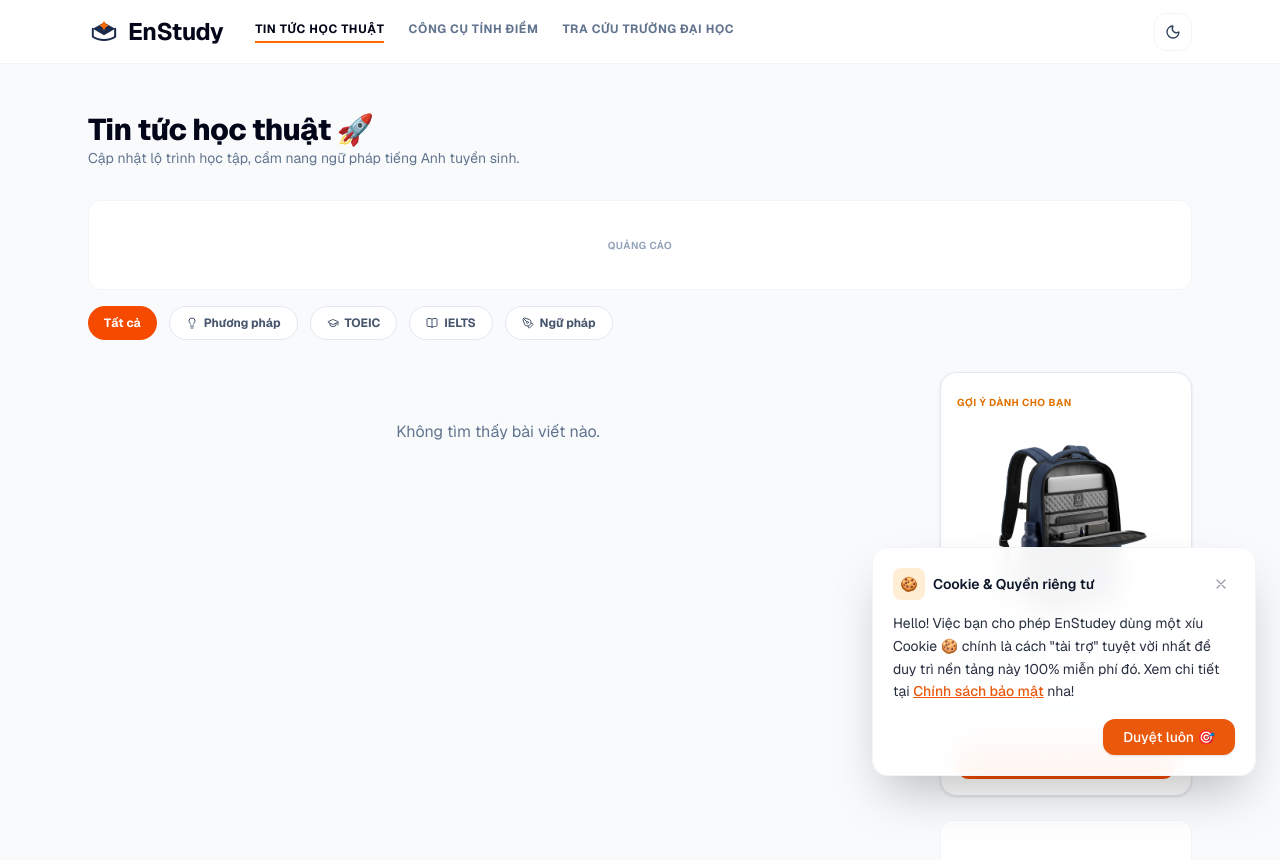
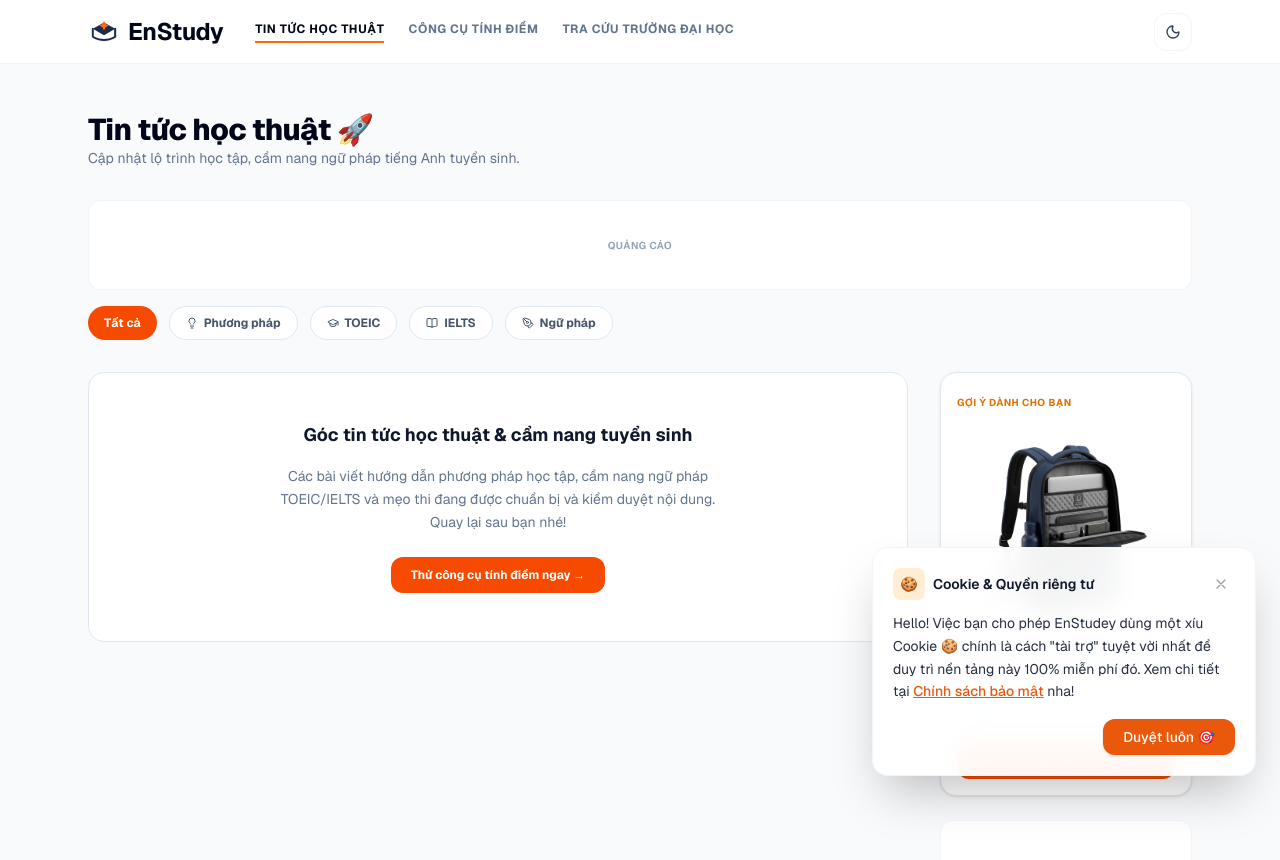
Before and after one commit to enstudey/enstudeyfe, a Next.js app: page /tin-tuc in a window 1280 px wide. Shown: the top 860 px of the page. Built offline with nearby package versions, Linux system fonts and the light colour scheme.

Commit message:
feat: fix rule content

```diff
--- a/app/blog/[category]/[slug]/page.tsx
+++ b/app/blog/[category]/[slug]/page.tsx
@@ -31,6 +31,7 @@ export async function generateMetadata({ params }: BlogPostPageProps): Promise<M
   return {
     title: `${post.title} - Blog EnStudey`,
     description: post.description,
+    robots: post.isDraft ? { index: false, follow: false } : undefined,
     openGraph: {
       title: post.title,
       description: post.description,
--- a/app/tin-tuc/BlogListClient.tsx
+++ b/app/tin-tuc/BlogListClient.tsx
@@ -168,8 +168,16 @@ export default function BlogListClient({ posts, initialPage }: BlogListClientPro
                 ))}
               </div>
             ) : (
-              <div className="text-center py-12 text-slate-500">
-                Không tìm thấy bài viết nào.
+              <div className="text-center py-12 px-6 bg-white dark:bg-zinc-900 border border-slate-200 dark:border-zinc-800 rounded-2xl space-y-4">
+                <p className="font-bold text-lg text-slate-900 dark:text-white">Góc tin tức học thuật & cẩm nang tuyển sinh</p>
+                <p className="text-sm text-slate-500 dark:text-zinc-400 max-w-md mx-auto leading-relaxed">
+                  Các bài viết hướng dẫn phương pháp học tập, cẩm nang ngữ pháp TOEIC/IELTS và mẹo thi đang được chuẩn bị và kiểm duyệt nội dung. Quay lại sau bạn nhé!
+                </p>
+                <div className="pt-2">
+                  <Link href="/tinh-diem-tot-nghiep" className="px-5 py-2.5 bg-orange-600 hover:bg-orange-700 text-white text-xs font-bold rounded-xl transition inline-block">
+                    Thử công cụ tính điểm ngay &rarr;
+                  </Link>
+                </div>
               </div>
             )}
 
--- a/app/tinh-diem-tot-nghiep/layout.tsx
+++ b/app/tinh-diem-tot-nghiep/layout.tsx
@@ -2,7 +2,7 @@ import { Metadata } from "next";
 
 export const metadata: Metadata = {
   title: "Công cụ tính điểm tốt nghiệp THPT 2026 chính xác - EnStudey",
-  description: "Tính điểm xét tuyển đại học các khối A00, A01, B00, D01 tự động, chính xác và nhanh chóng nhất.",
+  description: "Tính điểm xét tuyển đại học các khối A00, A01, B00, D01 tự động, chính xác và nhanh chóng.",
 };
 
 export default function CalculatorLayout({
--- a/app/tinh-diem-tot-nghiep/page.tsx
+++ b/app/tinh-diem-tot-nghiep/page.tsx
@@ -236,7 +236,7 @@ export default function CalculatorPage() {
 
     const rawEnglish = parseFloat(scores.english) || 0;
     if (equivEnglish > 0 && equivEnglish > rawEnglish) {
-      setAppliedEquivNote(`Đã áp dụng mức điểm quy đổi tốt nhất (${equivEnglish.toFixed(1)} điểm) cho môn Tiếng Anh theo đề án trường.`);
+      setAppliedEquivNote(`Đã áp dụng mức điểm quy đổi tối ưu (${equivEnglish.toFixed(1)} điểm) cho môn Tiếng Anh theo đề án trường.`);
     } else {
       setAppliedEquivNote(null);
     }
--- a/components/affiliate/AffiliateInFeedCard.tsx
+++ b/components/affiliate/AffiliateInFeedCard.tsx
@@ -49,7 +49,7 @@ export default function AffiliateInFeedCard() {
           <a
             href={`/go/${product.slug}`}
             target="_blank"
-            rel="noopener noreferrer nofollow"
+            rel="noopener noreferrer nofollow sponsored"
             className="text-xs font-bold text-orange-600 dark:text-orange-500 group-hover:underline"
           >
             {product.ctaLabel || "Xem trên Shopee"} &rarr;
--- a/lib/markdown.ts
+++ b/lib/markdown.ts
@@ -60,8 +60,11 @@ export function getPostBySlug(category: string, slug: string): PostData | null {
     const contentHtml = injectHeadingIds(contentHtmlRaw);
 
     const wordCount = content.trim().split(/\s+/).filter(Boolean).length;
+    const contentLower = content.toLowerCase();
     const isDraft = data.draft === true ||
-                    content.toLowerCase().includes("[đang cập nhật...]") ||
+                    contentLower.includes("[đang cập nhật...]") ||
+                    contentLower.includes("sẽ được cập nhật sau") ||
+                    contentLower.includes("chưa hoàn thiện") ||
                     (wordCount < 800 && !data.forceIndex);
 
     return {
```
Also changed, not shown: public/ads.txt (added).
